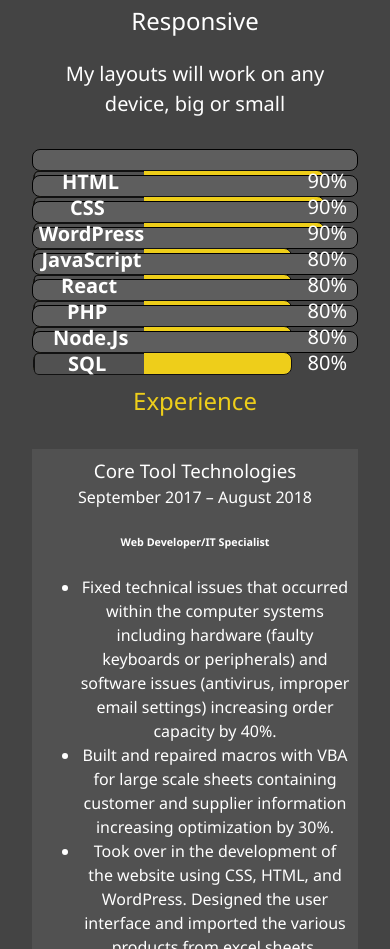
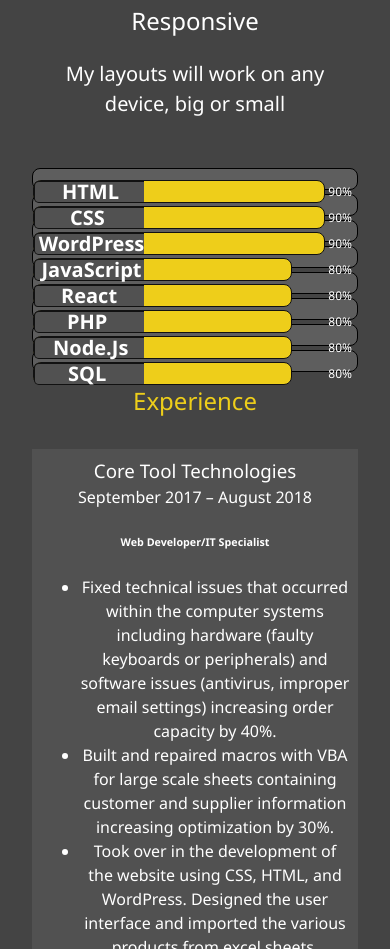
Before and after one commit to JRomero300/JoseRomeroPortfolio, a website: page about.html in a window 390 px wide. Shown: the part 1657-2606 px from the top of the page. Drawn offline with Linux system fonts and the light colour scheme.

Commit message:
skill bar percent size changes

```diff
--- a/scss/_mobile.scss
+++ b/scss/_mobile.scss
@@ -1,4 +1,4 @@
-// Widescreens
+// Widescreens ---------------------------------------------------
 @include mediaXl {
   .about-info {
     .bio > p {
@@ -14,6 +14,7 @@
       margin-left: 100px;
       margin-right: 100px;
     }
+
     .experience > h2 {
       font-size: 2em;
     }
@@ -30,8 +31,7 @@
   }
 
   .projects {
-
-    img{
+    img {
       height: 400px;
     }
     .title {
@@ -57,7 +57,7 @@
 
   .projects {
     img {
-      height:100%;
+      height: 100%;
     }
     .title {
       top: 20%;
@@ -67,7 +67,7 @@
   }
 }
 
-// Tablets & Small Laptops
+// Tablets & Small Laptops -----------------------------------------
 @include mediaMd {
   .nav {
     display: none;
@@ -112,12 +112,19 @@
 
   .about-info {
     .containerskills {
-      margin-top: 0px;
+      .skills {
+        position: relative;
+        bottom: -10px;
+      }
+
+      .baseskillbar > p {
+        font-size: 16px;
+        right: 100px;
+      }
     }
     .bio {
       text-align: center;
     }
-
     grid-template-areas:
       "bioimage"
       "bio"
@@ -130,7 +137,8 @@
       "job2"
       "job3";
 
-    grid-template-columns: 1fr;
+    grid-template-columns: repeat(1, 1fr);
+  }
 }
 
 .projects {
@@ -144,9 +152,8 @@
   }
   grid-template-columns: repeat(1, 1fr);
 }
-}
 
-// Smartphones
+// Smartphones--------------------------------------------------------------------------------------------------
 @include mediaSm {
   .nav {
     display: none;
@@ -172,6 +179,38 @@
     }
   }
 
+  .about-info {
+    grid-template-areas:
+      "bioimage"
+      "bio"
+      "icons1"
+      "icons2"
+      "icons3"
+      "skill"
+      "experience"
+      "job1"
+      "job2"
+      "job3";
+
+    .bio {
+      text-align: center;
+    }
+    grid-template-columns: repeat(1, 1fr);
+
+    .containerskills {
+      .skills {
+        position: relative;
+        bottom: -19px;
+      }
+
+      .baseskillbar > p {
+        font-size: 12px;
+        position: relative;
+        top: 2px;
+        right: 1px;
+      }
+    }
+  }
   .projects {
     .title {
       top: 40%;
--- a/scss/main.scss
+++ b/scss/main.scss
@@ -163,7 +163,7 @@ main {
         p {
           position: relative;
           bottom: 4px;
-          right: 10px;
+          right: 5px;
         }
         margin-top: -20px;
         height: 22px;
```
Also changed, not shown: css/main.css. Lines whose indentation alone changed are shown as unchanged.
